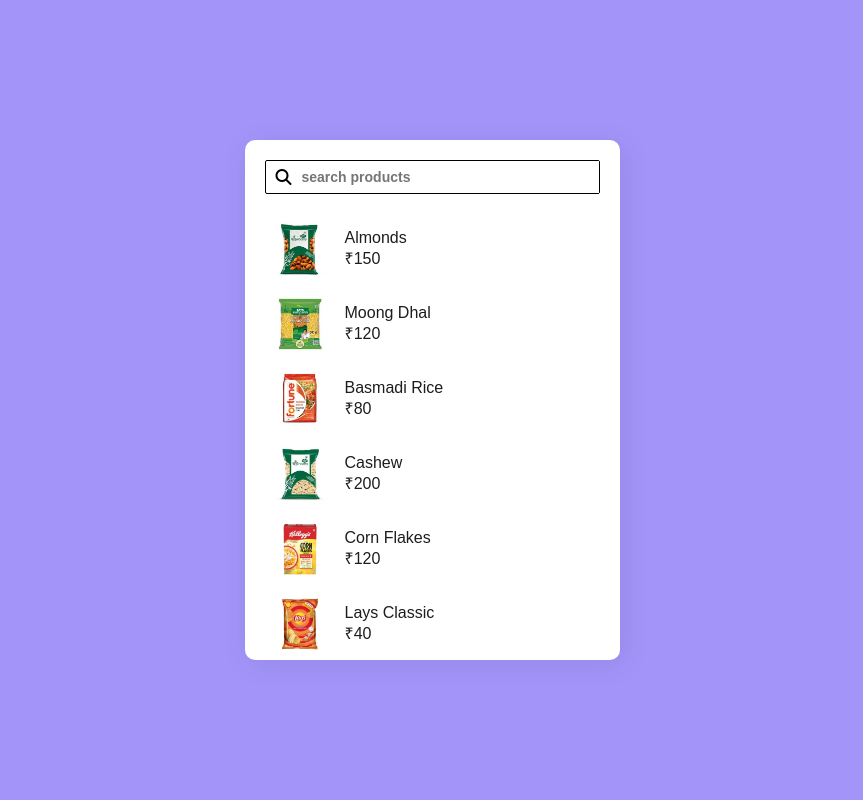
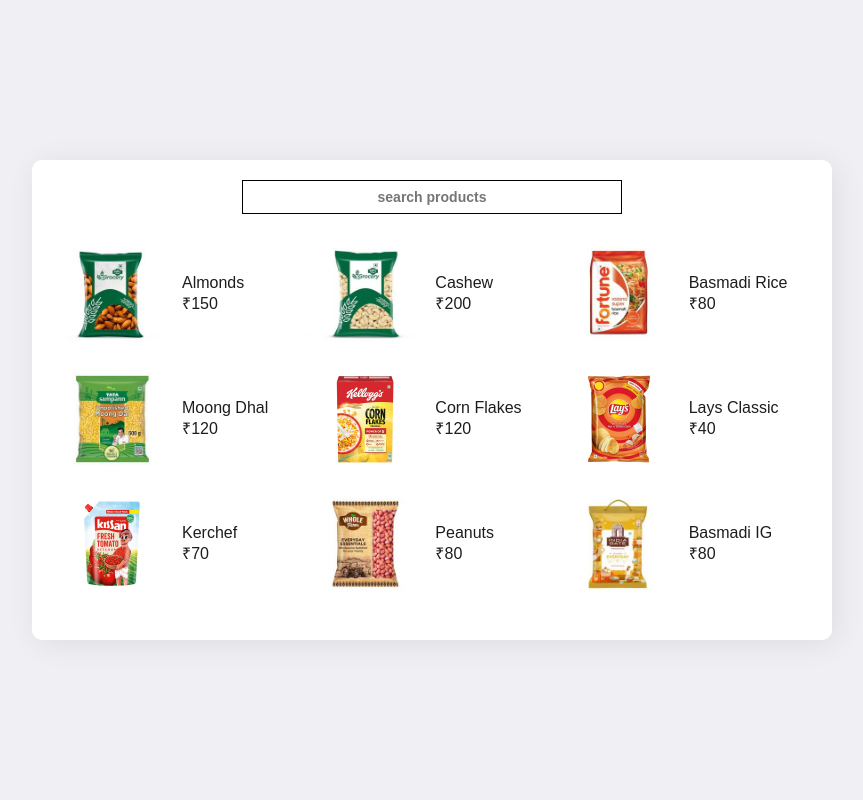
Before and after one commit to naveensivakumar14/getGrocery, a plain HTML site: page index.html in a window 1280 px wide. Shown: the whole page, without its empty margins (208-1071 px from the left). Drawn offline with Linux system fonts and the light colour scheme; a web font is replaced by a local one.

Commit message:
getGrocery updated 2

```diff
--- a/index.html
+++ b/index.html
@@ -17,7 +17,7 @@
 
     <section class="container">
         <form>
-            <i class="fas fa-search"></i>
+            <!-- <i class="fas fa-search"></i> -->
             <input type="text" name="" id="search-item" placeholder="search products">
         </form>
 
@@ -34,10 +34,10 @@
 
             <!-- product-2 -->
             <div class="product">
-                <img src="./images/moong-dhal.jpg" alt="m-dhal">
+                <img src="./images/cashew.jpg" alt="Cashew">
                 <div class="p-details">
-                    <h2>Moong Dhal</h2>
-                    <h3>₹120</h3>
+                    <h2>Cashew</h2>
+                    <h3>₹200</h3>
                 </div>
             </div>
 
@@ -52,13 +52,12 @@
 
              <!-- product-4 -->
              <div class="product">
-                <img src="./images/cashew.jpg" alt="Cashew">
+                <img src="./images/moong-dhal.jpg" alt="m-dhal">
                 <div class="p-details">
-                    <h2>Cashew</h2>
-                    <h3>₹200</h3>
+                    <h2>Moong Dhal</h2>
+                    <h3>₹120</h3>
                 </div>
             </div>
-
 
             <!-- product-5 -->
             <div class="product">
@@ -80,6 +79,33 @@
 
             <!-- product-7 -->
             <div class="product">
+                <img src="./images/kkerchef.jpg" alt="kerchef">
+                <div class="p-details">
+                    <h2>Kerchef</h2>
+                    <h3>₹70</h3>
+                </div>
+            </div>
+
+            <!-- product-8 -->
+            <div class="product">
+                <img src="./images/peanuts.jpg" alt="peanuts">
+                <div class="p-details">
+                    <h2>Peanuts</h2>
+                    <h3>₹80</h3>
+                </div>
+            </div>
+
+             <!-- product-9 -->
+             <div class="product">
+                <img src="./images/basmadi-ig.jpg" alt="ig-basmadi">
+                <div class="p-details">
+                    <h2>Basmadi IG</h2>
+                    <h3>₹80</h3>
+                </div>
+            </div>
+
+            <!-- product-10 -->
+            <div class="product">
                 <img src="./images/dairymilk.jpg" alt="dm">
                 <div class="p-details">
                     <h2>Dairy Milk</h2>
@@ -87,7 +113,7 @@
                 </div>
             </div>
 
-             <!-- product-8 -->
+            <!-- product-11 -->
             <div class="product">
                 <img src="./images/bis-gd.jpg" alt="goodday">
                 <div class="p-details">
@@ -96,6 +122,68 @@
                 </div>
             </div>
 
+            <!-- product-12 -->
+            <div class="product">
+                <img src="./images/Col-salt.jpg" alt="colgate">
+                <div class="p-details">
+                    <h2>Colgate Salt</h2>
+                    <h3>₹50</h3>
+                </div>
+            </div>
+
+            <!-- product-13 -->
+            <div class="product">
+                <img src="./images/arokya-milk.jpg" alt="milk">
+                <div class="p-details">
+                    <h2>Milk</h2>
+                    <h3>₹40</h3>
+                </div>
+            </div>
+
+            <!-- product-14 -->
+            <div class="product">
+                <img src="./images/kitkat.jpg" alt="kitkat">
+                <div class="p-details">
+                    <h2>Kitkat</h2>
+                    <h3>₹20</h3>
+                </div>
+            </div>
+
+            <!-- product-15 -->
+            <div class="product">
+                <img src="./images/bis-bb.jpg" alt="bb">
+                <div class="p-details">
+                    <h2>Bourborn</h2>
+                    <h3>₹30</h3>
+                </div>
+            </div>
+
+            <!-- product-16 -->
+            <div class="product">
+                <img src="./images/much-bytes.jpg" alt="munch">
+                <div class="p-details">
+                    <h2>Munch</h2>
+                    <h3>₹100</h3>
+                </div>
+            </div>
+
+            <!-- product-14 -->
+            <div class="product">
+                <img src="./images/Dettol.jpg" alt="dettol">
+                <div class="p-details">
+                    <h2>Dettol</h2>
+                    <h3>₹160</h3>
+                </div>
+            </div>
+
+            <!-- product-15 -->
+            <div class="product">
+                <img src="./images/dm-bytes.jpg" alt="dm-bytes">
+                <div class="p-details">
+                    <h2>Daiy milk bytes</h2>
+                    <h3>₹120</h3>
+                </div>
+            </div>
 
         </div>
     </section>
--- a/styles.css
+++ b/styles.css
@@ -7,8 +7,7 @@
 body{
     width: 100%;
     height: 100vh;
-    /* background-color: rgb(240, 239, 243); */
-    background-color: #A294F9;
+    background-color: rgb(240, 239, 243);
     margin: auto;
     display: flex;
     flex-direction: column;
@@ -18,14 +17,13 @@ body{
 }
 
 .container{
-    width: 375px;
-    height: 520px;
+    width: 800px;
+    height: 480px;
     background-color: white;
     border-radius: 10px;
     box-shadow: 4px 4px 30px rgba(0, 0, 0, 0.08);
     padding: 20px;
     overflow-y: scroll;
-
 }
 
 .container::-webkit-scrollbar{
@@ -34,18 +32,21 @@ body{
 
 .container form{
     width: 100%;
-    border: 1px solid black;
+    /* border: 1px solid black; */
     border-radius: 2px;
     display: flex;
     flex-direction: row;
+    justify-content: center;
     align-items: center;
+
 }
 
 .container form input{
-    border: none;
+    border: 1px solid black;
+    text-align: center;
     outline: none;
     box-shadow: none;
-    width: 100%;
+    width: 50%;
     font-size: 14px;
     font-weight: 600;
     padding: 8px 10px;
@@ -58,6 +59,8 @@ body{
 
 .product-list{
     padding: 20px 0;
+    display: grid;
+    grid-template-columns: repeat(3,1fr);
 }
 .product{
     display:flex;
@@ -66,8 +69,8 @@ body{
     padding-bottom: 5px;
 }
 .product img{
-    width: 70px;
-    height: 70px;
+    width: 120px;
+    height: 120px;
     object-fit: cover;
     border-radius: 5px;
 }
```
Also changed, not shown: images/Col-salt.jpg (added), images/Dettol.jpg (added), images/arokya-milk.jpg (added). Lines whose indentation alone changed are shown as unchanged.
